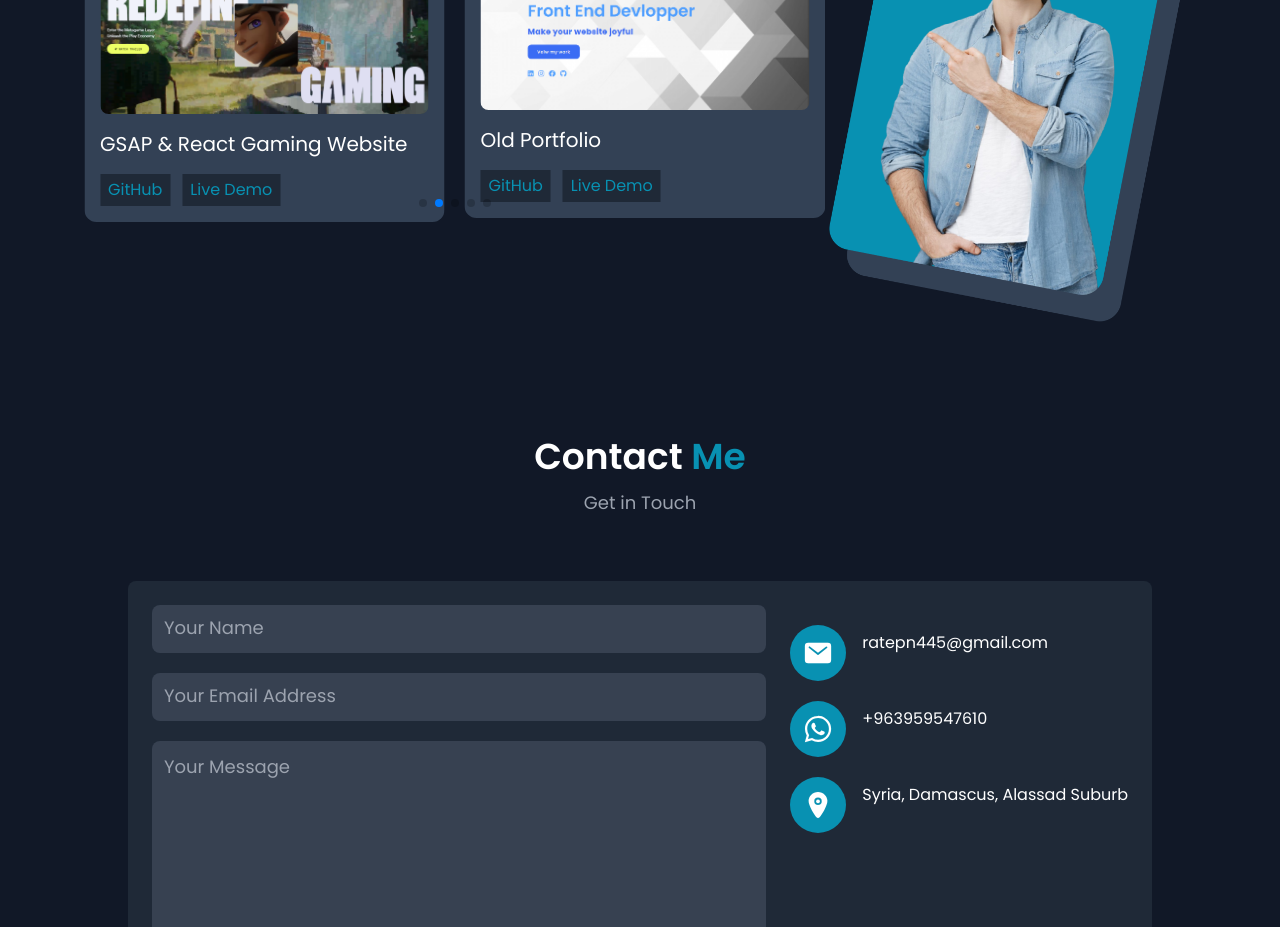
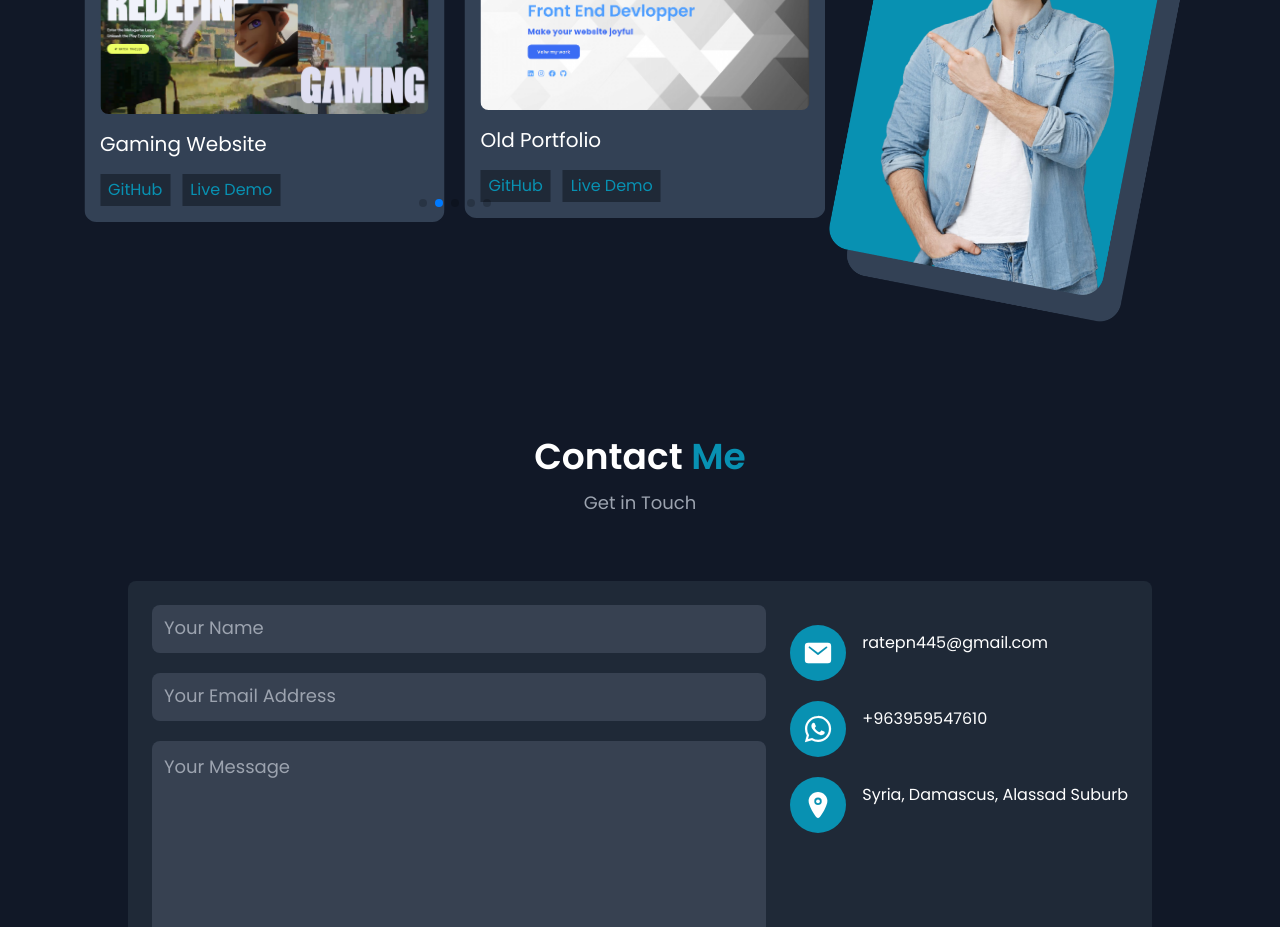
Before and after one commit to ratepnaal/React-Portfolio, a React (Create React App) app: page / in a window 1280 px wide. Shown: the part 2840-3767 px from the top of the page. Built offline with nearby package versions, Linux system fonts and the light colour scheme.

Commit message:
name project

```diff
--- a/src/components/Project.jsx
+++ b/src/components/Project.jsx
@@ -23,7 +23,7 @@ const Project = () => {
       img:project2
       , github_link:'https://github.com/ratepnaal/Awards-Waining-' ,
        live_link:'https://awards-waining.vercel.app/',
-       name:'GSAP & React Gaming Website'
+       name:'Gaming Website'
       },
     {
       img:project3
```
